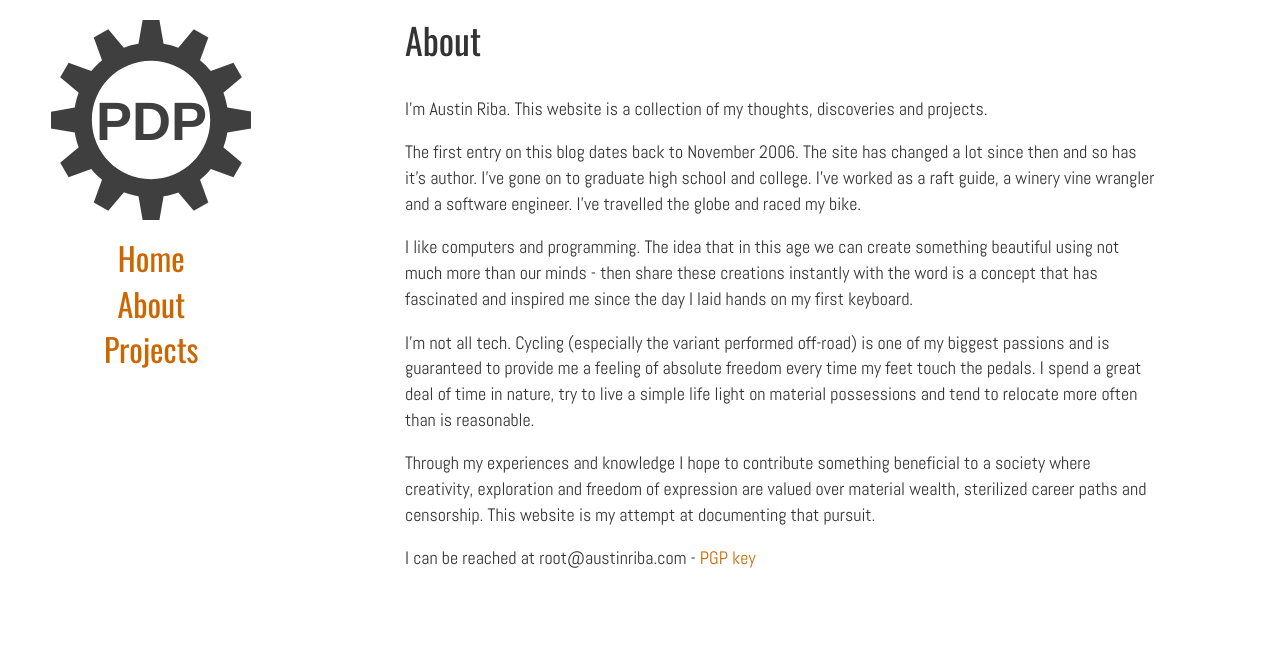
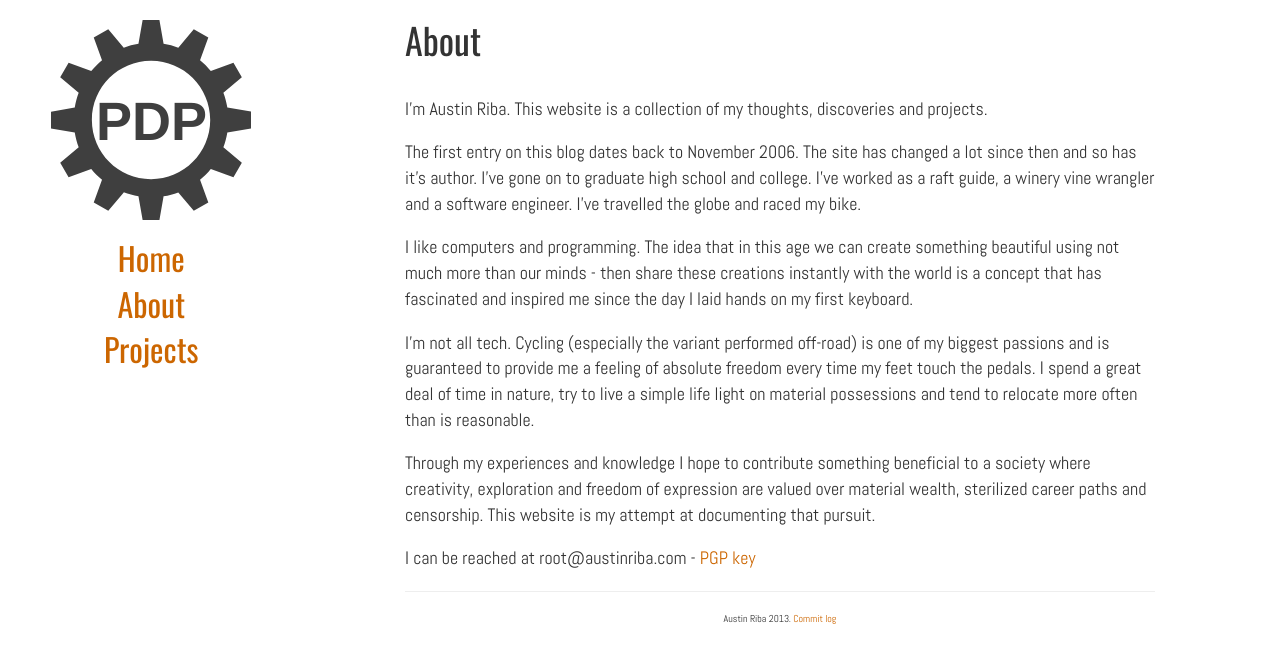
Before and after one commit to Fingel/pedaldrivenprogramming.com, a Jekyll site: the page built from about.md, in a window 1280 px wide. Shown: the top 663 px of the page. Built offline with Jekyll 4.4.1, drawn with Linux system fonts in a browser that asks for light colours; comment, search, counter and statistics services are not loaded.

Commit message:
typo fix and added footer

```diff
--- a/_layouts/default.html
+++ b/_layouts/default.html
@@ -52,8 +52,14 @@
             </div>
             <div class="col-md-8 col-md-offset-1">
               {{ content }}
+              <hr/>
+              <footer>
+                Austin Riba 2013. <a href="https://github.com/WD-42/pedaldrivenprogramming.com">Commit log</a>
+              </footer>
             </div>
+
           </div><!--row-->
+
         </div><!--container-->
 
 
--- a/about.md
+++ b/about.md
@@ -14,7 +14,7 @@ I'm Austin Riba. This website is a collection of my thoughts, discoveries and pr
 
 The first entry on this blog dates back to November 2006. The site has changed a lot since then and so has it's author. I've gone on to graduate high school and college. I've worked as a raft guide, a winery vine wrangler and a software engineer. I've travelled the globe and raced my bike.
 
-I like computers and programming. The idea that in this age we can create something beautiful using not much more than our minds - then share these creations instantly with the word is a concept that has fascinated and inspired me since the day I laid hands on my first keyboard.
+I like computers and programming. The idea that in this age we can create something beautiful using not much more than our minds - then share these creations instantly with the world is a concept that has fascinated and inspired me since the day I laid hands on my first keyboard.
 
 I'm not all tech. Cycling (especially the variant performed off-road) is one of my biggest passions and is guaranteed to provide me a feeling of absolute freedom every time my feet touch the pedals. I spend a great deal of time in nature, try to live a simple life light on material possessions and tend to relocate more often than is reasonable.
 
--- a/css/main.css
+++ b/css/main.css
@@ -184,7 +184,6 @@ svg path {
 /*****************************************************************************/
 ul.posts {
   list-style-type: none;
-  margin-bottom: 2em;
   font-size: 22px;
   line-height: 1.8em;
 }
@@ -372,3 +371,15 @@ ul.posts {
 code {
   font-size: 80%;
 }
+
+/*****************************************************************************/
+/*
+/* Footer
+/*
+/*****************************************************************************/
+
+footer {
+  text-align: center;
+  width: 100%;
+  font-size: 10px;
+}
```
